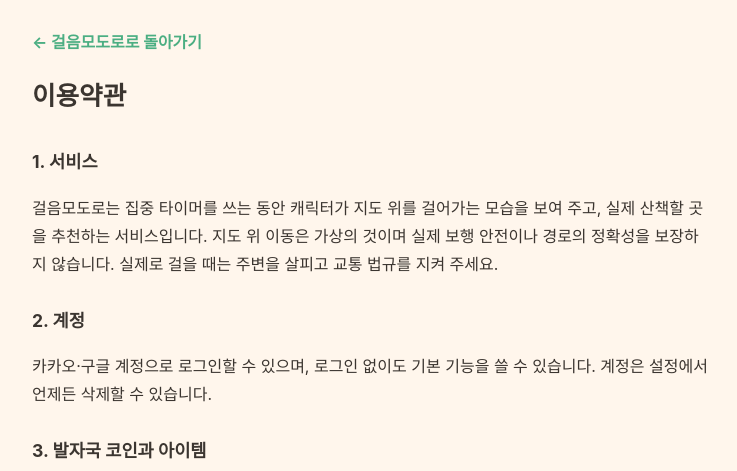
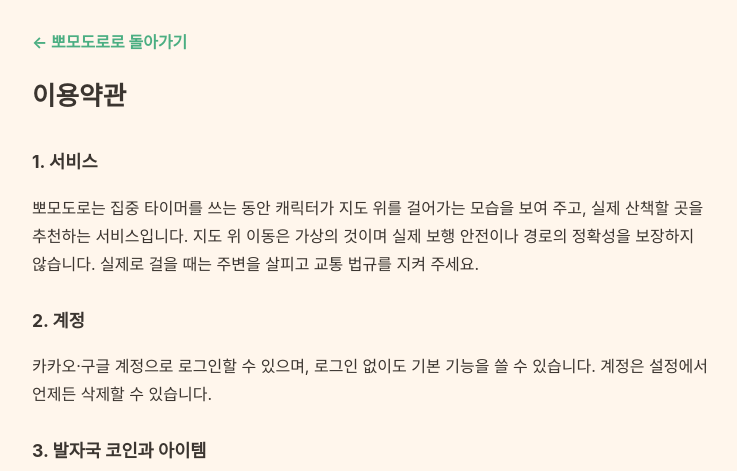
Before and after one commit to keemsub/-, a FastAPI app: page /terms in a window 1280 px wide. Shown: the top 471 px of the page, without its empty margins (268-1005 px from the left). Run offline with FastAPI, Linux system fonts and the light colour scheme.

Commit message:
서비스 이름을 '뽀모도로'로 변경
Co-Authored-By: Claude Opus 5.5 <noreply@anthropic.com>
Claude-Session: https://claude.ai/code/session_01D27pDtCDVUKtJHK6S7Bg5j

```diff
--- a/app/main.py
+++ b/app/main.py
@@ -31,7 +31,7 @@ from app.weather import OpenMeteoWeather
 
 BASE_DIR = Path(__file__).parent
 
-app = FastAPI(title="걸음모도로")
+app = FastAPI(title="뽀모도로")
 settings = get_settings()
 # 로그인 상태를 서명된 쿠키에 저장해요 (60일 유지)
 app.add_middleware(
--- a/app/static/avatar.js
+++ b/app/static/avatar.js
@@ -1,4 +1,4 @@
-// 걸음모도로 아바타 그리기: 둥근 머리의 귀여운 사람 캐릭터를 SVG로 그려요.
+// 뽀모도로 아바타 그리기: 둥근 머리의 귀여운 사람 캐릭터를 SVG로 그려요.
 // 모든 모양은 이 파일에서 직접 그린 독자 디자인이에요.
 // 사용법: Avatar.svg({ skin, hairColor, topColor, hair, top, hat, neck, bag })
 (function () {
--- a/app/static/style.css
+++ b/app/static/style.css
@@ -1,4 +1,4 @@
-/* 걸음모도로 — 파스텔 톤, 단순한 화면 */
+/* 뽀모도로 — 파스텔 톤, 단순한 화면 */
 :root {
   --cream: #fff6ec;
   --ink: #3a3631;
--- a/app/static/sw.js
+++ b/app/static/sw.js
@@ -1,6 +1,6 @@
-// 걸음모도로 서비스 워커: 앱처럼 설치되고, 인터넷이 잠깐 끊겨도 첫 화면은 열리게 해요.
+// 뽀모도로 서비스 워커: 앱처럼 설치되고, 인터넷이 잠깐 끊겨도 첫 화면은 열리게 해요.
 // 원칙: 항상 인터넷에서 먼저 받고(최신 유지), 실패할 때만 저장해 둔 것을 보여줘요.
-const CACHE = "walkmodoro-v10";
+const CACHE = "walkmodoro-v11";
 const SHELL = [
   "/",
   "/static/style.css",
--- a/app/templates/index.html
+++ b/app/templates/index.html
@@ -4,14 +4,14 @@
   <meta charset="utf-8">
   <meta name="viewport" content="width=device-width, initial-scale=1, viewport-fit=cover">
   <meta id="theme-color" name="theme-color" content="#fff6ec">
-  <title>걸음모도로</title>
+  <title>뽀모도로</title>
   <!-- 휴대폰 홈 화면에 앱처럼 추가하기 위한 설정 -->
   <link rel="manifest" href="/static/manifest.webmanifest">
   <link rel="icon" type="image/png" href="/static/icons/icon-192.png">
   <link rel="apple-touch-icon" href="/static/icons/icon-180.png">
   <meta name="apple-mobile-web-app-capable" content="yes">
   <meta name="mobile-web-app-capable" content="yes">
-  <meta name="apple-mobile-web-app-title" content="걸음모도로">
+  <meta name="apple-mobile-web-app-title" content="뽀모도로">
   <link rel="stylesheet" href="https://cdn.jsdelivr.net/gh/orioncactus/pretendard@v1.3.9/dist/web/variable/pretendardvariable-dynamic-subset.min.css">
   <link rel="stylesheet" href="/static/vendor/maplibre/maplibre-gl.css">
   <link rel="stylesheet" href="/static/style.css">
--- a/app/templates/legal_base.html
+++ b/app/templates/legal_base.html
@@ -4,7 +4,7 @@
   <meta charset="utf-8">
   <meta name="viewport" content="width=device-width, initial-scale=1">
   <meta name="theme-color" content="#fff6ec">
-  <title>{% block title %}{% endblock %} · 걸음모도로</title>
+  <title>{% block title %}{% endblock %} · 뽀모도로</title>
   <link rel="icon" type="image/png" href="/static/icons/icon-192.png">
   <style>
     :root { --ink: #3b3530; --muted: #8a8079; --mint: #4bae82; --bg: #fff6ec; }
@@ -22,7 +22,7 @@
 </head>
 <body>
   <main>
-    <a class="back" href="/">← 걸음모도로로 돌아가기</a>
+    <a class="back" href="/">← 뽀모도로로 돌아가기</a>
     {% block body %}{% endblock %}
     <h2>문의</h2>
     <p>
--- a/app/templates/privacy.html
+++ b/app/templates/privacy.html
@@ -2,7 +2,7 @@
 {% block title %}개인정보처리방침{% endblock %}
 {% block body %}
 <h1>개인정보처리방침</h1>
-<p>걸음모도로(이하 "서비스")는 집중 타이머와 가상 걷기 기능을 제공하며, 필요한 최소한의 정보만 다룹니다.</p>
+<p>뽀모도로(이하 "서비스")는 집중 타이머와 가상 걷기 기능을 제공하며, 필요한 최소한의 정보만 다룹니다.</p>
 
 <h2>1. 수집하는 정보와 목적</h2>
 <table>
--- a/app/templates/terms.html
+++ b/app/templates/terms.html
@@ -4,7 +4,7 @@
 <h1>이용약관</h1>
 
 <h2>1. 서비스</h2>
-<p>걸음모도로는 집중 타이머를 쓰는 동안 캐릭터가 지도 위를 걸어가는 모습을 보여 주고, 실제 산책할 곳을 추천하는 서비스입니다. 지도 위 이동은 가상의 것이며 실제 보행 안전이나 경로의 정확성을 보장하지 않습니다. 실제로 걸을 때는 주변을 살피고 교통 법규를 지켜 주세요.</p>
+<p>뽀모도로는 집중 타이머를 쓰는 동안 캐릭터가 지도 위를 걸어가는 모습을 보여 주고, 실제 산책할 곳을 추천하는 서비스입니다. 지도 위 이동은 가상의 것이며 실제 보행 안전이나 경로의 정확성을 보장하지 않습니다. 실제로 걸을 때는 주변을 살피고 교통 법규를 지켜 주세요.</p>
 
 <h2>2. 계정</h2>
 <p>카카오·구글 계정으로 로그인할 수 있으며, 로그인 없이도 기본 기능을 쓸 수 있습니다. 계정은 설정에서 언제든 삭제할 수 있습니다.</p>
--- a/pyproject.toml
+++ b/pyproject.toml
@@ -1,7 +1,7 @@
 [project]
 name = "walkmodoro"
 version = "0.1.0"
-description = "집중한 시간만큼 걸어서 갈 수 있는 곳을 보여주는 뽀모도로 (가칭 걸음모도로)"
+description = "집중한 시간만큼 걸어서 갈 수 있는 곳을 보여주는 뽀모도로"
 requires-python = ">=3.12"
 dependencies = [
     "authlib>=1.9.10",
```
Also changed, not shown: app/static/app.js (+4 -4 lines), docs/launch-guide.md (+3 -3 lines), docs/login-setup.md (+1 -1 lines), tests/test_app.py (+1 -1 lines), README.md, app/static/manifest.webmanifest.
